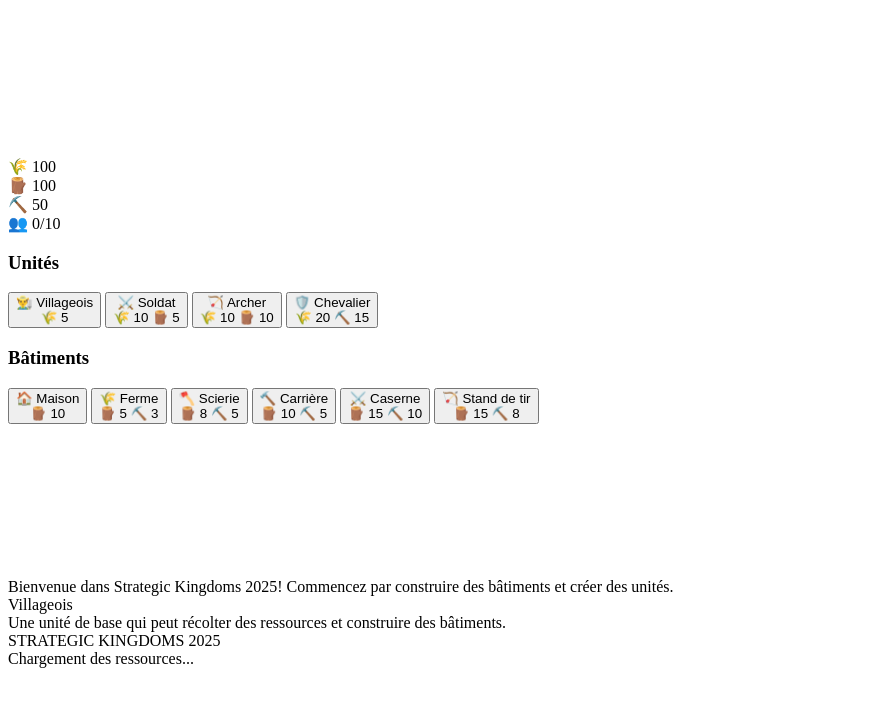
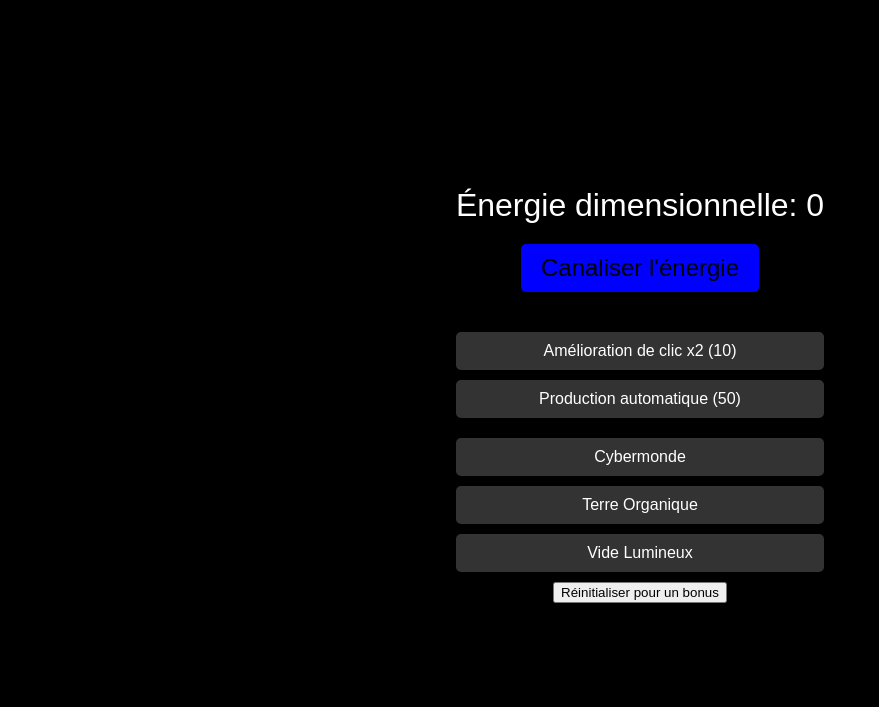
Before and after one commit to Haakio/pz, a plain HTML site: page index.html in a window 1280 px wide. Shown: the part 5-712 px from the top of the page, without its empty margins (0-879 px from the left). Drawn offline with Linux system fonts and the light colour scheme.

Commit message:
Update index.html

```diff
--- a/index.html
+++ b/index.html
@@ -1,143 +1,207 @@
 <!DOCTYPE html>
 <html lang="fr">
 <head>
-  <meta charset="UTF-8" />
-  <title>Strategic Kingdoms 2025</title>
-  <link rel="stylesheet" href="styles.css">
+    <meta charset="UTF-8">
+    <meta name="viewport" content="width=device-width, initial-scale=1.0">
+    <title>Jeu Clicker Interdimensionnel</title>
+    <style>
+        body {
+            font-family: 'Arial', sans-serif;
+            display: flex;
+            justify-content: center;
+            align-items: center;
+            height: 100vh;
+            margin: 0;
+            background-color: #000;
+            color: #fff;
+            transition: background-color 1s, color 1s;
+        }
+        .container {
+            text-align: center;
+        }
+        .energy {
+            font-size: 2em;
+            margin-bottom: 20px;
+        }
+        .click-button {
+            font-size: 1.5em;
+            padding: 10px 20px;
+            margin-bottom: 20px;
+            cursor: pointer;
+            background-color: #00f;
+            border: none;
+            border-radius: 5px;
+            transition: background-color 0.3s;
+        }
+        .click-button:hover {
+            background-color: #00a;
+        }
+        .upgrades, .dimensions {
+            margin-top: 20px;
+        }
+        .upgrade, .dimension {
+            margin: 10px 0;
+            cursor: pointer;
+            background-color: #333;
+            padding: 10px;
+            border-radius: 5px;
+            transition: background-color 0.3s;
+        }
+        .upgrade:hover, .dimension:hover {
+            background-color: #444;
+        }
+        .glitch {
+            animation: glitch 1s infinite;
+        }
+        @keyframes glitch {
+            0%, 100% { text-shadow: 0.05em 0 0 #0ff, -0.05em 0 0 #f0f; }
+            25% { text-shadow: 0.05em 0 0 #f0f, -0.05em 0 0 #0ff; }
+            50% { text-shadow: 0.05em 0 0 #0ff, -0.05em 0 0 #f0f; }
+            75% { text-shadow: 0.05em 0 0 #f0f, -0.05em 0 0 #0ff; }
+        }
+    </style>
 </head>
 <body>
-  <div id="game-container">
-    <canvas id="game-canvas"></canvas>
-    <div id="ui-overlay">
-      <div id="top-panel">
-        <div id="resources">
-          <div class="resource">
-            <span class="resource-icon">🌾</span>
-            <span id="food">100</span>
-          </div>
-          <div class="resource">
-            <span class="resource-icon">🪵</span>
-            <span id="wood">100</span>
-          </div>
-          <div class="resource">
-            <span class="resource-icon">⛏️</span>
-            <span id="stone">50</span>
-          </div>
-          <div class="resource">
-            <span class="resource-icon">👥</span>
-            <span id="population">0/10</span>
-          </div>
+    <div class="container">
+        <div class="energy" id="energy">Énergie dimensionnelle: 0</div>
+        <button class="click-button" id="clickButton">Canaliser l'énergie</button>
+        <div class="upgrades" id="upgrades">
+            <div class="upgrade" data-cost="10" data-multiplier="2">Amélioration de clic x2 (10)</div>
+            <div class="upgrade" data-cost="50" data-interval="1000" data-auto="1">Production automatique (50)</div>
         </div>
-      </div>
-      <div id="side-panel">
-        <div class="panel-section">
-          <h3 class="panel-title">Unités</h3>
-          <div class="button-grid">
-            <button id="villager-btn" onclick="spawnVillager()">
-              <span class="btn-icon">👨‍🌾</span>
-              Villageois
-              <div class="resource-cost">
-                <span>🌾 5</span>
-              </div>
-            </button>
-            <button id="soldier-btn" onclick="spawnSoldier()">
-              <span class="btn-icon">⚔️</span>
-              Soldat
-              <div class="resource-cost">
-                <span>🌾 10</span>
-                <span>🪵 5</span>
-              </div>
-            </button>
-            <button id="archer-btn" onclick="spawnArcher()">
-              <span class="btn-icon">🏹</span>
-              Archer
-              <div class="resource-cost">
-                <span>🌾 10</span>
-                <span>🪵 10</span>
-              </div>
-            </button>
-            <button id="knight-btn" onclick="spawnKnight()">
-              <span class="btn-icon">🛡️</span>
-              Chevalier
-              <div class="resource-cost">
-                <span>🌾 20</span>
-                <span>⛏️ 15</span>
-              </div>
-            </button>
-          </div>
+        <div class="dimensions" id="dimensions">
+            <div class="dimension" data-dimension="Cybermonde">Cybermonde</div>
+            <div class="dimension" data-dimension="Terre Organique">Terre Organique</div>
+            <div class="dimension" data-dimension="Vide Lumineux">Vide Lumineux</div>
         </div>
-        <div class="panel-section">
-          <h3 class="panel-title">Bâtiments</h3>
-          <div class="button-grid">
-            <button id="house-btn" onclick="buildStructure('house')">
-              <span class="btn-icon">🏠</span>
-              Maison
-              <div class="resource-cost">
-                <span>🪵 10</span>
-              </div>
-            </button>
-            <button id="farm-btn" onclick="buildStructure('farm')">
-              <span class="btn-icon">🌾</span>
-              Ferme
-              <div class="resource-cost">
-                <span>🪵 5</span>
-                <span>⛏️ 3</span>
-              </div>
-            </button>
-            <button id="lumbermill-btn" onclick="buildStructure('lumbermill')">
-              <span class="btn-icon">🪓</span>
-              Scierie
-              <div class="resource-cost">
-                <span>🪵 8</span>
-                <span>⛏️ 5</span>
-              </div>
-            </button>
-            <button id="quarry-btn" onclick="buildStructure('quarry')">
-              <span class="btn-icon">🔨</span>
-              Carrière
-              <div class="resource-cost">
-                <span>🪵 10</span>
-                <span>⛏️ 5</span>
-              </div>
-            </button>
-            <button id="barracks-btn" onclick="buildStructure('barracks')">
-              <span class="btn-icon">⚔️</span>
-              Caserne
-              <div class="resource-cost">
-                <span>🪵 15</span>
-                <span>⛏️ 10</span>
-              </div>
-            </button>
-            <button id="archery-btn" onclick="buildStructure('archery')">
-              <span class="btn-icon">🏹</span>
-              Stand de tir
-              <div class="resource-cost">
-                <span>🪵 15</span>
-                <span>⛏️ 8</span>
-              </div>
-            </button>
-          </div>
-        </div>
-      </div>
-      <div id="minimap">
-        <canvas id="minimap-canvas"></canvas>
-      </div>
-      <div id="status-bar">
-        Bienvenue dans Strategic Kingdoms 2025! Commencez par construire des bâtiments et créer des unités.
-      </div>
-      <div id="tooltip">
-        <div class="tooltip-title">Villageois</div>
-        <div class="tooltip-description">Une unité de base qui peut récolter des ressources et construire des bâtiments.</div>
-      </div>
+        <button class="prestige-button" id="prestigeButton">Réinitialiser pour un bonus</button>
     </div>
-    <div id="loading-screen">
-      <div id="loading-logo">STRATEGIC KINGDOMS 2025</div>
-      <div id="loading-progress">
-        <div id="loading-bar"></div>
-      </div>
-      <div id="loading-text">Chargement des ressources...</div>
-    </div>
-  </div>
-  <script src="script.js"></script>
+
+    <script>
+        const energyDisplay = document.getElementById('energy');
+        const clickButton = document.getElementById('clickButton');
+        const upgradesContainer = document.getElementById('upgrades');
+        const dimensionsContainer = document.getElementById('dimensions');
+        const prestigeButton = document.getElementById('prestigeButton');
+
+        let energy = 0;
+        let clickMultiplier = 1;
+        let autoProduction = 0;
+        let autoInterval = null;
+        let prestigeMultiplier = 1;
+
+        const dimensions = {
+            "Cybermonde": { background: "#00f", color: "#fff", boost: 1.5 },
+            "Terre Organique": { background: "#0f0", color: "#000", boost: 2 },
+            "Vide Lumineux": { background: "#ff0", color: "#000", boost: 2.5 }
+        };
+
+        let currentDimension = null;
+
+        function updateEnergyDisplay() {
+            energyDisplay.textContent = `Énergie dimensionnelle: ${energy}`;
+        }
+
+        function saveGame() {
+            localStorage.setItem('energy', energy);
+            localStorage.setItem('clickMultiplier', clickMultiplier);
+            localStorage.setItem('autoProduction', autoProduction);
+            localStorage.setItem('prestigeMultiplier', prestigeMultiplier);
+            localStorage.setItem('currentDimension', currentDimension);
+        }
+
+        function loadGame() {
+            energy = parseInt(localStorage.getItem('energy')) || 0;
+            clickMultiplier = parseFloat(localStorage.getItem('clickMultiplier')) || 1;
+            autoProduction = parseInt(localStorage.getItem('autoProduction')) || 0;
+            prestigeMultiplier = parseFloat(localStorage.getItem('prestigeMultiplier')) || 1;
+            currentDimension = localStorage.getItem('currentDimension') || null;
+
+            if (currentDimension) {
+                changeDimension(currentDimension);
+            }
+
+            updateEnergyDisplay();
+            startAutoProduction();
+        }
+
+        function startAutoProduction() {
+            if (autoProduction > 0) {
+                autoInterval = setInterval(() => {
+                    energy += autoProduction * prestigeMultiplier;
+                    updateEnergyDisplay();
+                    saveGame();
+                }, 1000);
+            }
+        }
+
+        clickButton.addEventListener('click', () => {
+            energy += clickMultiplier * prestigeMultiplier;
+            updateEnergyDisplay();
+            saveGame();
+        });
+
+        upgradesContainer.addEventListener('click', (event) => {
+            if (event.target.classList.contains('upgrade')) {
+                const cost = parseInt(event.target.dataset.cost);
+                const multiplier = parseFloat(event.target.dataset.multiplier);
+                const interval = parseInt(event.target.dataset.interval);
+                const auto = parseInt(event.target.dataset.auto);
+
+                if (energy >= cost) {
+                    energy -= cost;
+                    if (multiplier) {
+                        clickMultiplier = multiplier;
+                    }
+                    if (auto) {
+                        autoProduction = auto;
+                        startAutoProduction();
+                    }
+                    updateEnergyDisplay();
+                    event.target.style.display = 'none';
+                    saveGame();
+                }
+            }
+        });
+
+        dimensionsContainer.addEventListener('click', (event) => {
+            if (event.target.classList.contains('dimension')) {
+                const dimension = event.target.dataset.dimension;
+                changeDimension(dimension);
+            }
+        });
+
+        function changeDimension(dimension) {
+            if (dimensions[dimension]) {
+                currentDimension = dimension;
+                document.body.style.backgroundColor = dimensions[dimension].background;
+                document.body.style.color = dimensions[dimension].color;
+                clickMultiplier *= dimensions[dimension].boost;
+                document.body.classList.add('glitch');
+                setTimeout(() => {
+                    document.body.classList.remove('glitch');
+                }, 1000);
+                saveGame();
+            }
+        }
+
+        prestigeButton.addEventListener('click', () => {
+            if (energy >= 1000) {
+                prestigeMultiplier *= 2;
+                energy = 0;
+                clickMultiplier = 1;
+                autoProduction = 0;
+                clearInterval(autoInterval);
+                autoInterval = null;
+                document.querySelectorAll('.upgrade').forEach(upgrade => {
+                    upgrade.style.display = 'block';
+                });
+                updateEnergyDisplay();
+                saveGame();
+            }
+        });
+
+        loadGame();
+    </script>
 </body>
 </html>
```
